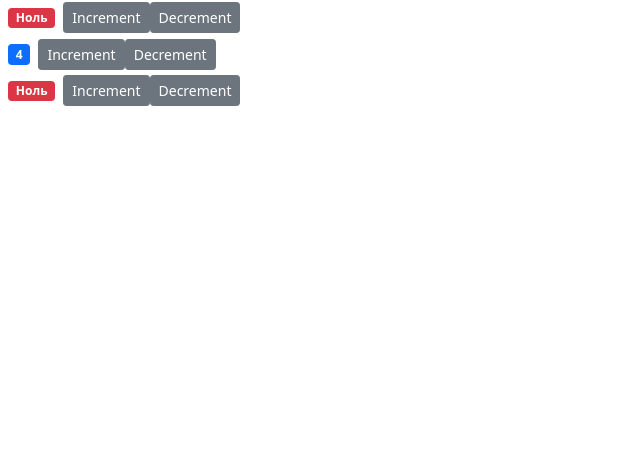
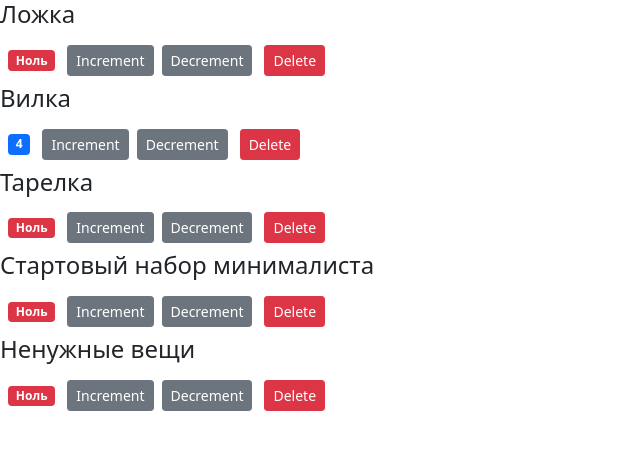
Before and after one commit to Den9rcq/counter-app, a React (Create React App) app: page / in a window 1280 px wide. Shown: the top 450 px of the page, without its empty margins (0-640 px from the left). Built offline with nearby package versions, Linux system fonts and the light colour scheme.

Commit message:
update state
create function handle delete

```diff
--- a/src/components/counter.jsx
+++ b/src/components/counter.jsx
@@ -8,9 +8,17 @@ const Counter = (props) => {
 	const handleDecrement = () => setValue(() => value <= 0 ? 0 : value - 1)
 	return (
 		<div>
+			<h4>{props.name}</h4>
 			<span className={getBadgeClasses()}>{formValue()}</span>
-			<button onClick={handleIncrement} className='btn btn-secondary btn-sm'>Increment</button>
-			<button onClick={handleDecrement} className='btn btn-secondary btn-sm'>Decrement</button>
+			<button onClick={handleIncrement}
+			        className='btn btn-secondary btn-sm m-1'>Increment
+			</button>
+			<button onClick={handleDecrement}
+			        className='btn btn-secondary btn-sm m-1'>Decrement
+			</button>
+			<button onClick={() => props.onDelete(props.id)}
+			        className="btn btn-danger btn-sm m-2">Delete
+			</button>
 		</div>
 	)
 }
--- a/src/components/counters.jsx
+++ b/src/components/counters.jsx
@@ -3,14 +3,20 @@ import Counter from "./counter";
 
 const Counters = () => {
 	const [counters, setCounters] = useState([
-		{value: 0, id: 1},
-		{value: 4, id: 2},
-		{value: 0, id: 3},
+		{value: 0, id: 1, name: 'Ложка'},
+		{value: 4, id: 2, name: 'Вилка'},
+		{value: 0, id: 3, name: 'Тарелка'},
+		{value: 0, id: 4, name: 'Стартовый набор минималиста'},
+		{value: 0, id: 5, name: 'Ненужные вещи'},
 	])
+	const handleDelete = (counterId) => setCounters(counters.filter(counter => counter.id !== counterId))
 	return (
 		<div>
 			{counters.map(counter => (
-				<Counter key={counter.id} value={counter.value}/>
+				<Counter
+					key={counter.id}
+					onDelete={handleDelete}
+					{...counter}/>
 			))}
 		</div>
 	);
```
